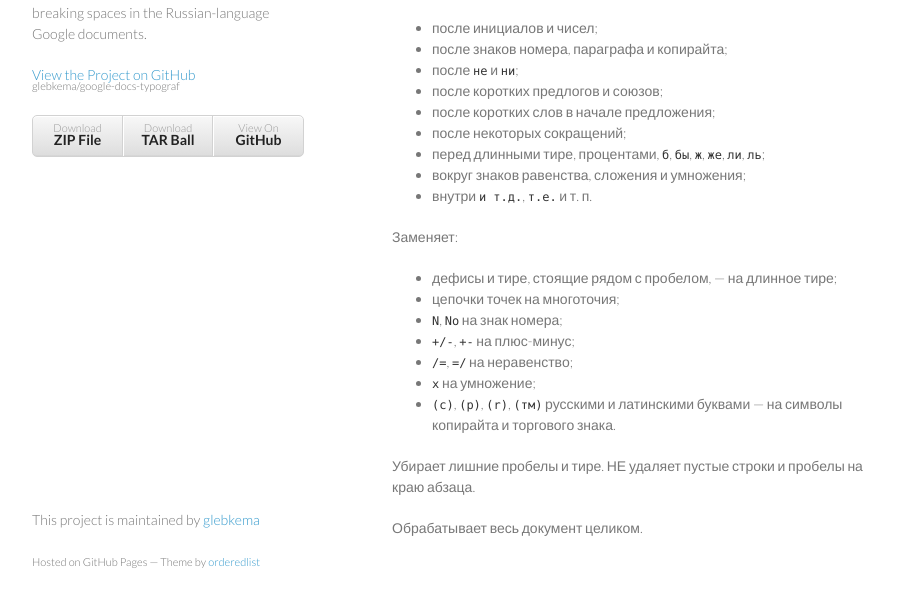
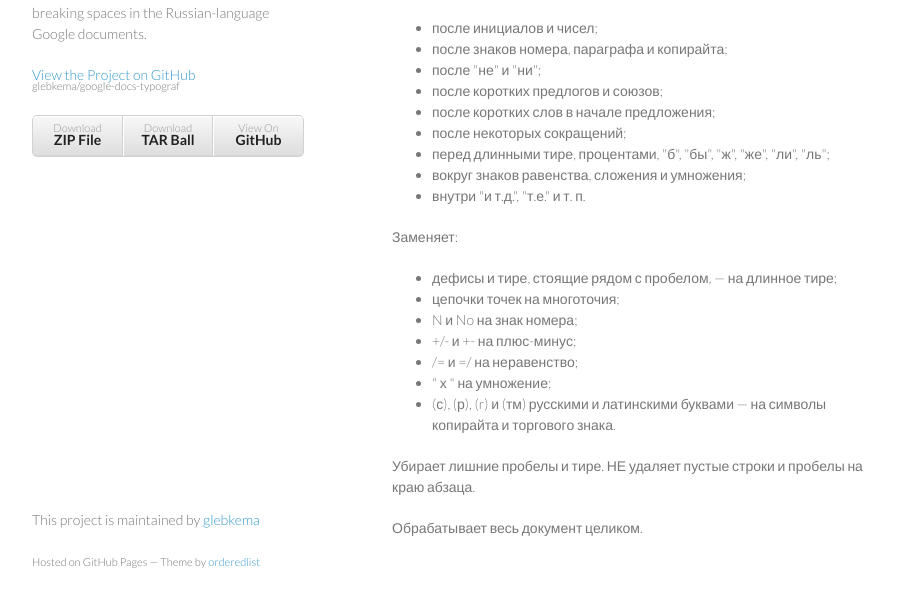
Before and after one commit to glebkema/google-docs-typograf, a plain HTML site: page index.html in a window 1280 px wide. Shown: the part 159-766 px from the top of the page, without its empty margins (178-1100 px from the left). Drawn offline with Linux system fonts and the light colour scheme.

```diff
--- a/index.html
+++ b/index.html
@@ -36,13 +36,13 @@
 <ul>
 <li>после инициалов и чисел;</li>
 <li>после знаков номера, параграфа и копирайта;</li>
-<li>после <code>не</code> и <code>ни</code>;</li>
+<li>после "не" и "ни";</li>
 <li>после коротких предлогов и союзов;</li>
 <li>после коротких слов в начале предложения;</li>
 <li>после некоторых сокращений;</li>
-<li>перед длинными тире, процентами, <code>б</code>, <code>бы</code>, <code>ж</code>, <code>же</code>, <code>ли</code>, <code>ль</code>;</li>
+<li>перед длинными тире, процентами, "б", "бы", "ж", "же", "ли", "ль";</li>
 <li>вокруг знаков равенства, сложения и умножения;</li>
-<li>внутри <code>и т.д.</code>, <code>т.е.</code> и т. п.</li>
+<li>внутри "и т.д.", "т.е." и т. п.</li>
 </ul>
 
 <p>Заменяет:</p>
@@ -50,16 +50,11 @@
 <ul>
 <li>дефисы и тире, стоящие рядом с пробелом, — на длинное тире;</li>
 <li>цепочки точек на многоточия;</li>
-<li>
-<code>N</code>, <code>No</code> на знак номера;</li>
-<li>
-<code>+/-</code>, <code>+-</code> на плюс-минус;</li>
-<li>
-<code>/=</code>, <code>=/</code> на неравенство;</li>
-<li>
-<code>х</code> на умножение;</li>
-<li>
-<code>(с)</code>, <code>(р)</code>, <code>(r)</code>, <code>(тм)</code> русскими и латинскими буквами — на символы копирайта и торгового знака.</li>
+<li>N и No на знак номера;</li>
+<li>+/- и +- на плюс-минус;</li>
+<li>/= и =/ на неравенство;</li>
+<li>" х " на умножение;</li>
+<li>(с), (р), (r) и (тм) русскими и латинскими буквами — на символы копирайта и торгового знака.</li>
 </ul>
 
 <p>Убирает лишние пробелы и тире. НЕ удаляет пустые строки и пробелы на краю абзаца.</p>
--- a/params.json
+++ b/params.json
@@ -1 +1 @@
-{"name":"Google Docs Typograf","tagline":"Script puts special signs, dashes and non-breaking spaces in the Russian-language Google documents.","body":"### Скрипт расставляет спецзнаки, тире и неразрывные пробелы в русскоязычных гугл-документах.\r\n\r\nПри копипасте в гугл-документ неразрывные пробелы теряются. Скрипт заново меняет пробелы на неразрывные:\r\n\r\n* после инициалов и чисел;\r\n* после знаков номера, параграфа и копирайта;\r\n* после `не` и `ни`;\r\n* после коротких предлогов и союзов;\r\n* после коротких слов в начале предложения;\r\n* после некоторых сокращений;\r\n* перед длинными тире, процентами, `б`, `бы`, `ж`, `же`, `ли`, `ль`;\r\n* вокруг знаков равенства, сложения и умножения;\r\n* внутри `и т.д.`, `т.е.` и т. п.\r\n\r\nЗаменяет:\r\n\r\n* дефисы и тире, стоящие рядом с пробелом, — на длинное тире;\r\n* цепочки точек на многоточия;\r\n* ` N `, ` No ` на знак номера;\r\n* `+/-`, `+-` на плюс-минус;\r\n* `/=`, `=/` на неравенство;\r\n* ` х ` на умножение;\r\n* `(с)`, `(р)`, `(r)`, `(тм)` русскими и латинскими буквами — на символы копирайта и торгового знака.\r\n\r\nУбирает лишние пробелы и тире. НЕ удаляет пустые строки и пробелы на краю абзаца.\r\n\r\nОбрабатывает весь документ целиком.\r\n","google":"UA-9357207-6","note":"Don't delete this file! It's used internally to help with page regeneration."}
+{"name":"Google Docs Typograf","tagline":"Script puts special signs, dashes and non-breaking spaces in the Russian-language Google documents.","body":"### Скрипт расставляет спецзнаки, тире и неразрывные пробелы в русскоязычных гугл-документах.\r\n\r\nПри копипасте в гугл-документ неразрывные пробелы теряются. Скрипт заново меняет пробелы на неразрывные:\r\n\r\n* после инициалов и чисел;\r\n* после знаков номера, параграфа и копирайта;\r\n* после \"не\" и \"ни\";\r\n* после коротких предлогов и союзов;\r\n* после коротких слов в начале предложения;\r\n* после некоторых сокращений;\r\n* перед длинными тире, процентами, \"б\", \"бы\", \"ж\", \"же\", \"ли\", \"ль\";\r\n* вокруг знаков равенства, сложения и умножения;\r\n* внутри \"и т.д.\", \"т.е.\" и т. п.\r\n\r\nЗаменяет:\r\n\r\n* дефисы и тире, стоящие рядом с пробелом, — на длинное тире;\r\n* цепочки точек на многоточия;\r\n* N и No на знак номера;\r\n* +/- и +- на плюс-минус;\r\n* /= и =/ на неравенство;\r\n* \" х \" на умножение;\r\n* (с), (р), (r) и (тм) русскими и латинскими буквами — на символы копирайта и торгового знака.\r\n\r\nУбирает лишние пробелы и тире. НЕ удаляет пустые строки и пробелы на краю абзаца.\r\n\r\nОбрабатывает весь документ целиком.","google":"UA-9357207-6","note":"Don't delete this file! It's used internally to help with page regeneration."}
```
